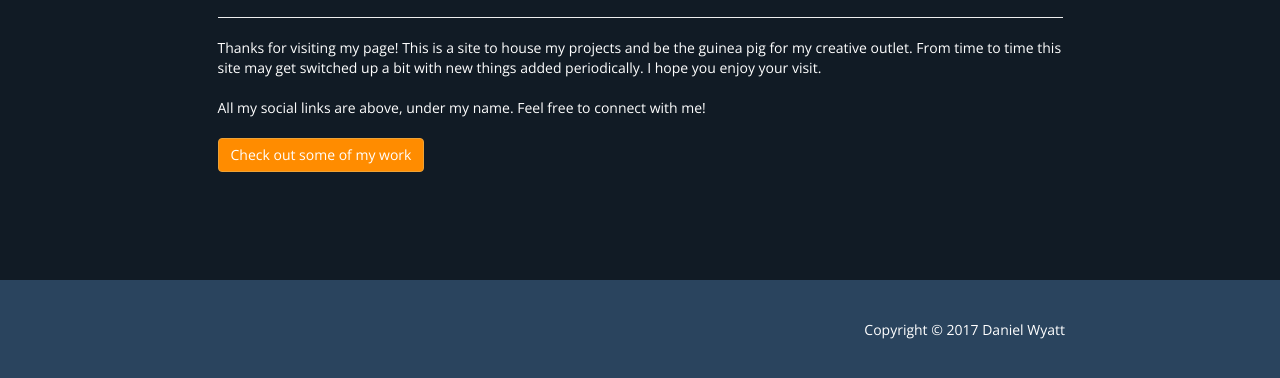
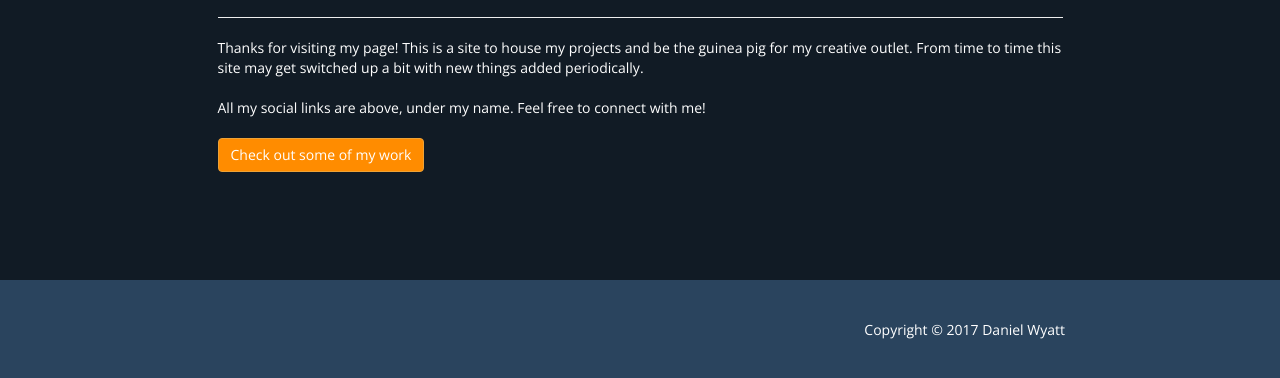
Before and after one commit to dbwyatt/Profile, a plain HTML site: page index.html in a window 1280 px wide. Shown: the part 640-1018 px from the top of the page. Drawn offline with nearby package versions, Linux system fonts and the light colour scheme.

Commit message:
fix(index.html): Update home page text

```diff
--- a/index.html
+++ b/index.html
@@ -75,7 +75,7 @@
 			<div id="home" class="page current-page">
 				<h2 class="page-header">Home<br><small>A nice place to be</small></h2>
 				<p>
-					Thanks for visiting my page! This is a site to house my projects and be the guinea pig for my creative outlet. From time to time this site may get switched up a bit with new things added periodically. I hope you enjoy your visit.
+					Thanks for visiting my page! This is a site to house my projects and be the guinea pig for my creative outlet. From time to time this site may get switched up a bit with new things added periodically.
 					<br><br>
 					All my social links are above, under my name. Feel free to connect with me!
 					<br><br>
```
